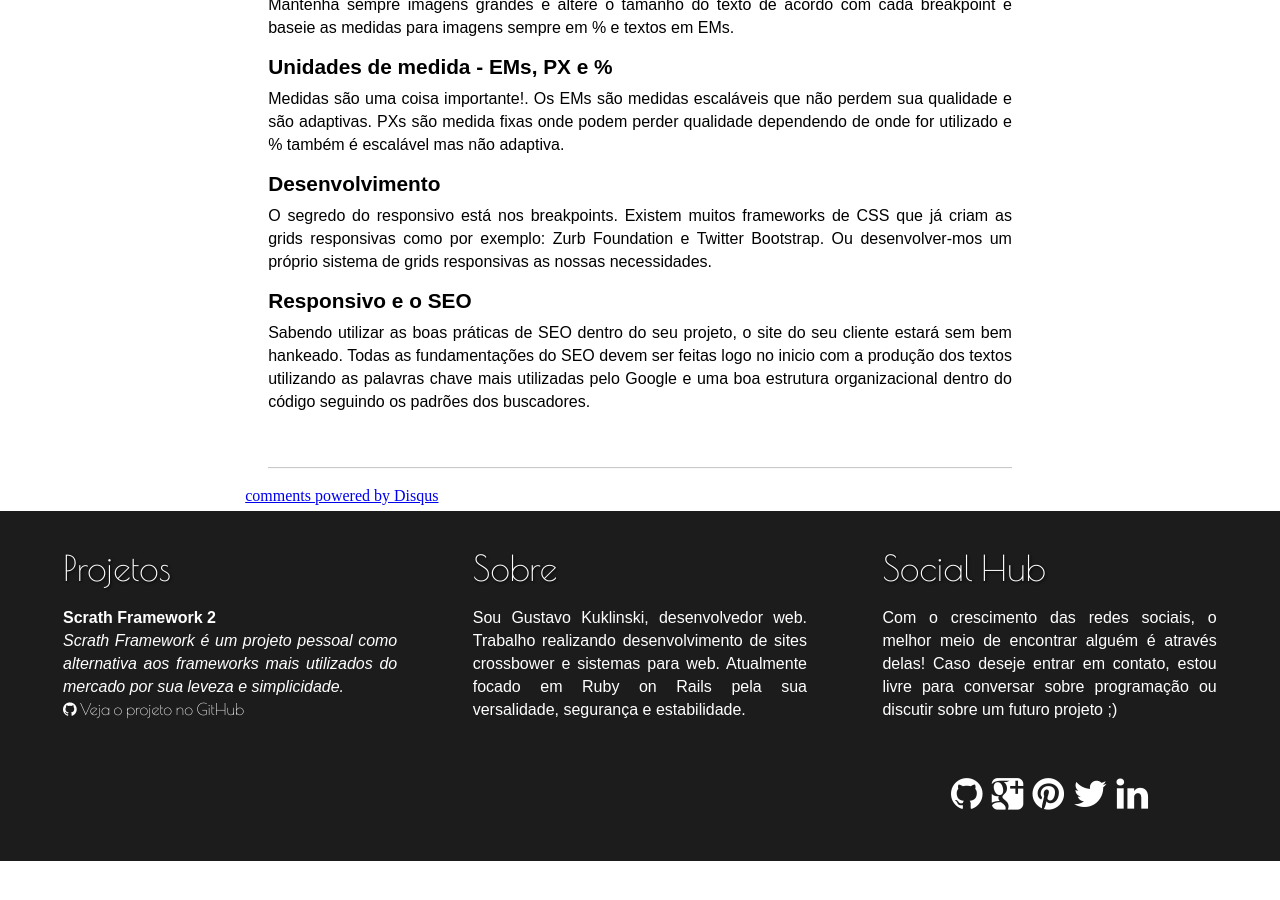
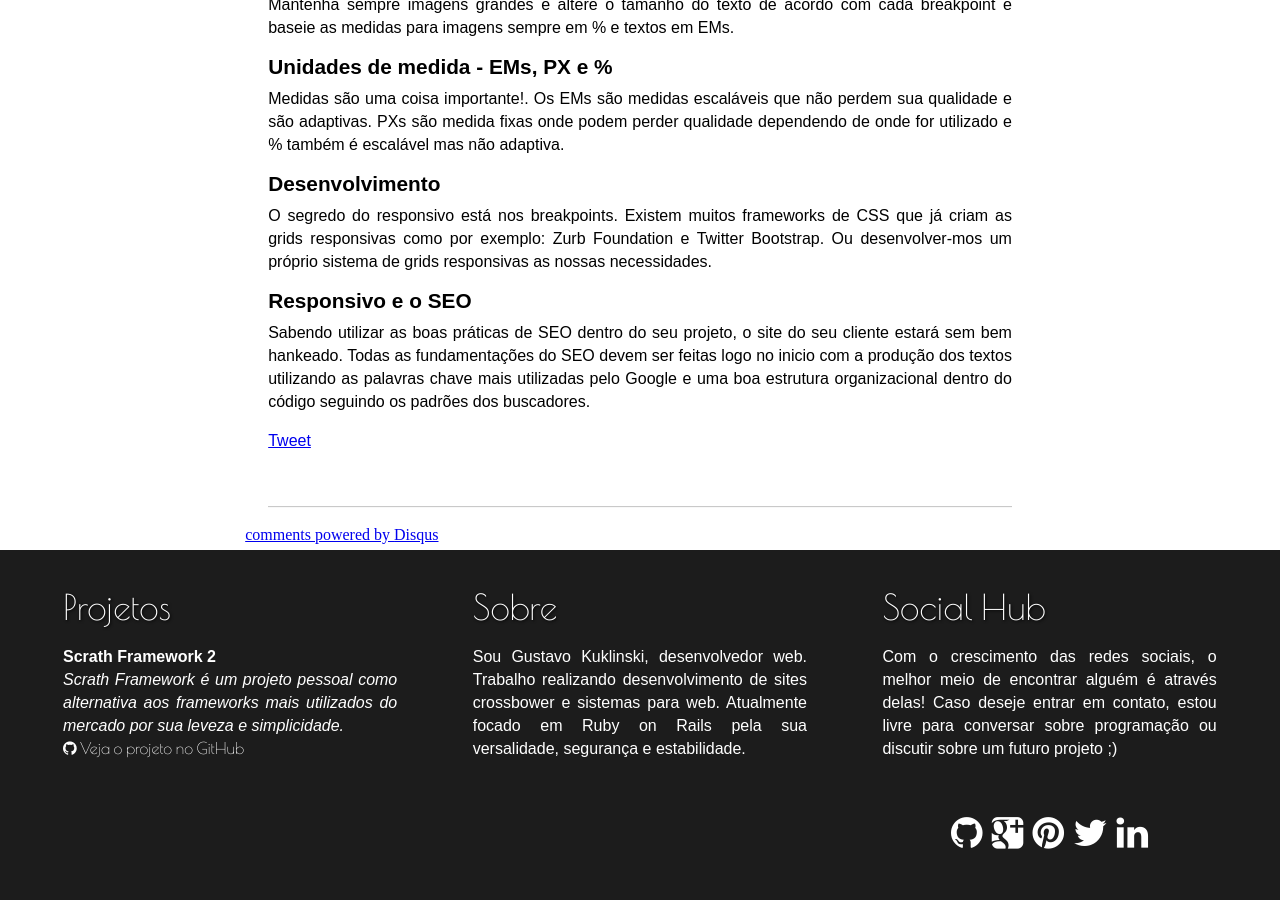
Before and after one commit to skochhan/gustavokuklinski.github.io, a Jekyll site: the page built from _posts/2013-11-30-o-que-e-necessario-para-fazer-um-site-responsivo.markdown, in a window 1280 px wide and 900 px high, scrolled down 1396 px. Built offline with Jekyll 4.4.1, drawn with Linux system fonts in a browser that asks for light colours; Markdown is read by kramdown in place of the engine named in the settings; comment, search, counter and statistics services are not loaded; before the commit the page ends 2257 px from its top, so only the background shows below that.

Commit message:
O que e necessario para fazer um site responsivo

```diff
--- a/_layouts/post.html
+++ b/_layouts/post.html
@@ -6,6 +6,10 @@
     <p><a href="{{ post.url }}" class="post-title">{{ page.title }}</a></p>
     <p class="post-date">{{ page.date | date_to_string }} - <em>Autor: <a href="https://plus.google.com/+GustavoHenriqueCardosoKuklinskideOliveira?rel=author" class="author">GUSTAVO KUKLINSKI</a></em></p>
     {{ content }}
+
+    <p>  <a href="https://twitter.com/share" class="twitter-share-button" data-via="tuxlinski" data-size="large" data-hashtags="blogkuklinski">Tweet</a>
+      <script>!function(d,s,id){var js,fjs=d.getElementsByTagName(s)[0],p=/^http:/.test(d.location)?'http':'https';if(!d.getElementById(id)){js=d.createElement(s);js.id=id;js.src=p+'://platform.twitter.com/widgets.js';fjs.parentNode.insertBefore(js,fjs);}}(document, 'script', 'twitter-wjs');</script>
+</p>
   </div>
   <br />
   <hr />
```
